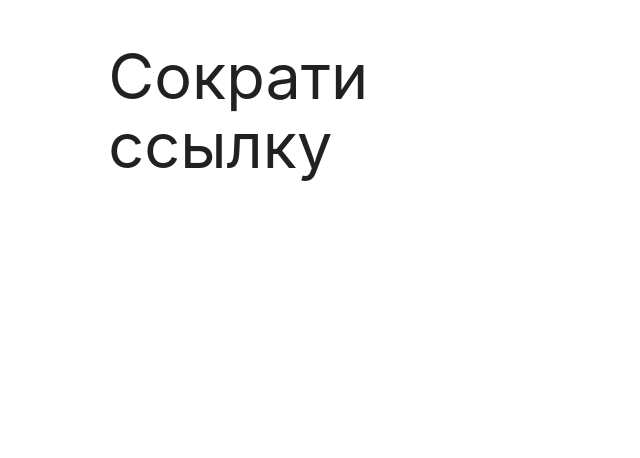
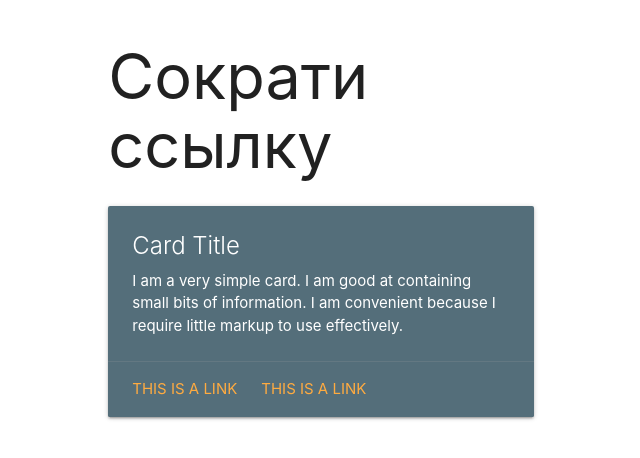
Before and after one commit to AlexanderMukas/mernStack, a React (Create React App) app in the folder client/: page / in a window 1280 px wide. Shown: the top 458 px of the page, without its empty margins (319-959 px from the left). Built offline with nearby package versions, Linux system fonts and the light colour scheme.

Commit message:
second auth commit

```diff
--- a/client/src/pages/AuthPage.js
+++ b/client/src/pages/AuthPage.js
@@ -7,6 +7,17 @@
         <div className="row">
             <div className="col s6 offset-s3">
                 <h1>Сократи ссылку</h1>
+                <div className="card blue-grey darken-1">
+                    <div className="card-content white-text">
+                        <span className="card-title">Card Title</span>
+                        <p>I am a very simple card. I am good at containing small bits of information.
+                            I am convenient because I require little markup to use effectively.</p>
+                    </div>
+                    <div className="card-action">
+                        <a href="#">This is a link</a>
+                        <a href="#">This is a link</a>
+                    </div>
+                </div>
 
             </div>
         </div>
```
